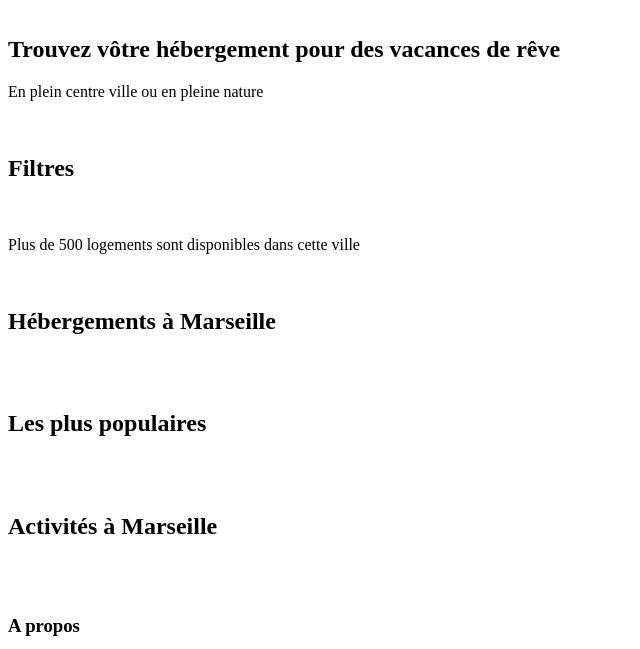
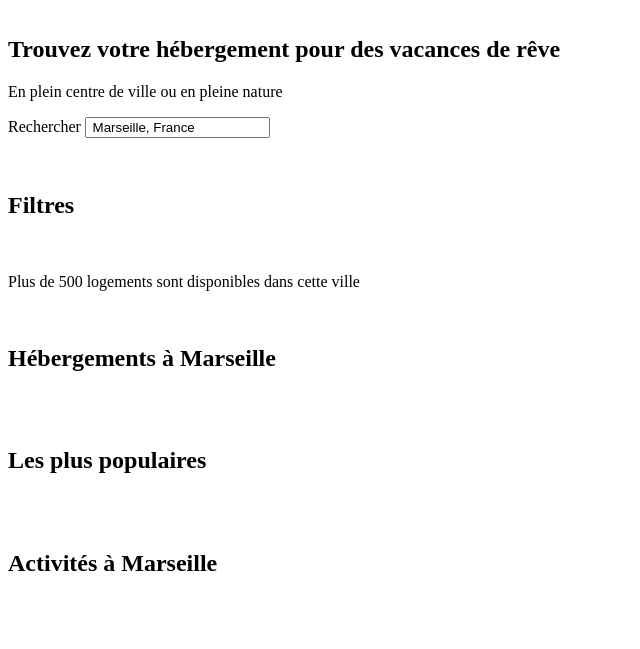
Before and after one commit to Ivan-Santamaria/IvanSantamaria_2_25032021, a plain HTML site: page index.html in a window 1280 px wide. Shown: the part 113-762 px from the top of the page, without its empty margins (0-640 px from the left). Drawn offline with Linux system fonts and the light colour scheme.

Commit message:
Modification Header Html

```diff
--- a/index.html
+++ b/index.html
@@ -25,9 +25,20 @@
 
    <!-- Recherche -->
    <section class="recherche">
+                <h1 class="TitreRecherche">Trouvez votre hébergement pour des vacances de rêve</h1>
+                  <p class="TexteRecherche">En plein centre de ville ou en pleine nature</p>
 
-                        <h1> Trouvez vôtre hébergement pour des vacances de rêve </h1>
-                        <p> En plein centre ville ou en pleine nature </p>
+              <form method="post" action="https://www.lepetitballon.com/blog/histoire-pastis.html">
+                  <p>
+                    <label for="Rechercher">Rechercher</label>
+                    <input type="text" name="Rechercher" id="Rechercher" value=" Marseille, France"/>
+                  </p>
+
+              </form>
+
+
+
+
                         <!--Intégration de la barre de recherche -->
 
             <div class="Filtre"><h2>Filtres</h2>
```
